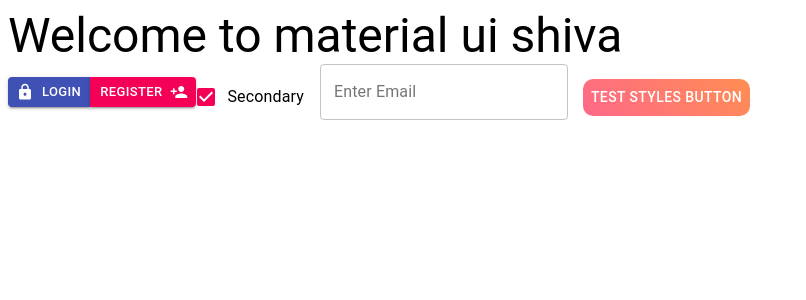
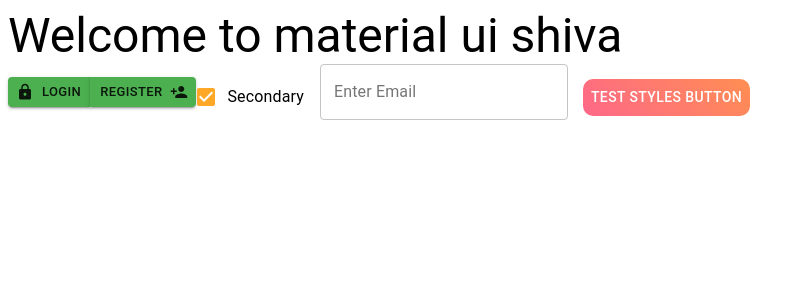
Before and after one commit to shivamoeini/material, a React (Create React App) app in the folder my-app/: page / in a window 1280 px wide. Shown: the top 300 px of the page, without its empty margins (0-806 px from the left). Built offline with nearby package versions, Linux system fonts and the light colour scheme.

Commit message:
themes whit theme provider

```diff
--- a/my-app/package.json
+++ b/my-app/package.json
@@ -10,6 +10,7 @@
     "@testing-library/jest-dom": "^5.14.1",
     "@testing-library/react": "^13.0.0",
     "@testing-library/user-event": "^13.2.1",
+    "fontsource-roboto": "^4.0.0",
     "react": "^17.0.2",
     "react-dom": "^17.0.2",
     "react-scripts": "5.0.1",
--- a/my-app/src/App.js
+++ b/my-app/src/App.js
@@ -9,7 +9,8 @@
 import Checkbox from "@material-ui/core/CheckBox";
 import FormControlLabel from '@material-ui/core/FormControlLabel';
 import TextField from "@material-ui/core/TextField";
-import {makeStyles}from "@material-ui/core/styles"
+import {makeStyles,ThemeProvider,createMuiTheme}from "@material-ui/core/styles"
+import { green, orange } from "@material-ui/core/colors";
 
 
 
@@ -27,6 +28,20 @@
     margin:15,
   }
 })
+
+
+
+const theme=createMuiTheme({
+  palette:{
+    primary:{
+      main:green[500],
+    },
+    secondary:{
+      main:orange[400],
+    }
+  }
+})
+
 function ButtonStyled(){
   const classes=useStyles();
   return <Button className={classes.root}>Test Styles Button</Button>
@@ -44,6 +59,7 @@
 }
 function App() {
   return (
+  <ThemeProvider theme={theme}>
     <div className="App">
 
       <Typography variant="h3">Welcome to material ui shiva</Typography>
@@ -51,7 +67,7 @@
         <Button variant="contained" color="primary" size="small" style={{ fontSize: 13 }} startIcon={<LockIcon />} >
           Login
         </Button>
-        <Button variant="contained" color="secondary" size="small" style={{ fontSize: 13 }} endIcon={<PersonAddIcon />}>
+        <Button variant="contained" color="primary" size="small" style={{ fontSize: 13 }} endIcon={<PersonAddIcon />}>
           Register
         </Button>
       </ButtonGroup>
@@ -60,6 +76,7 @@
       {/* type="time" */}
       <ButtonStyled/>
     </div>
+    </ThemeProvider>
   );
 }
 
```
Also changed, not shown: 1 other file (tests, documents, lock files or other folders).
